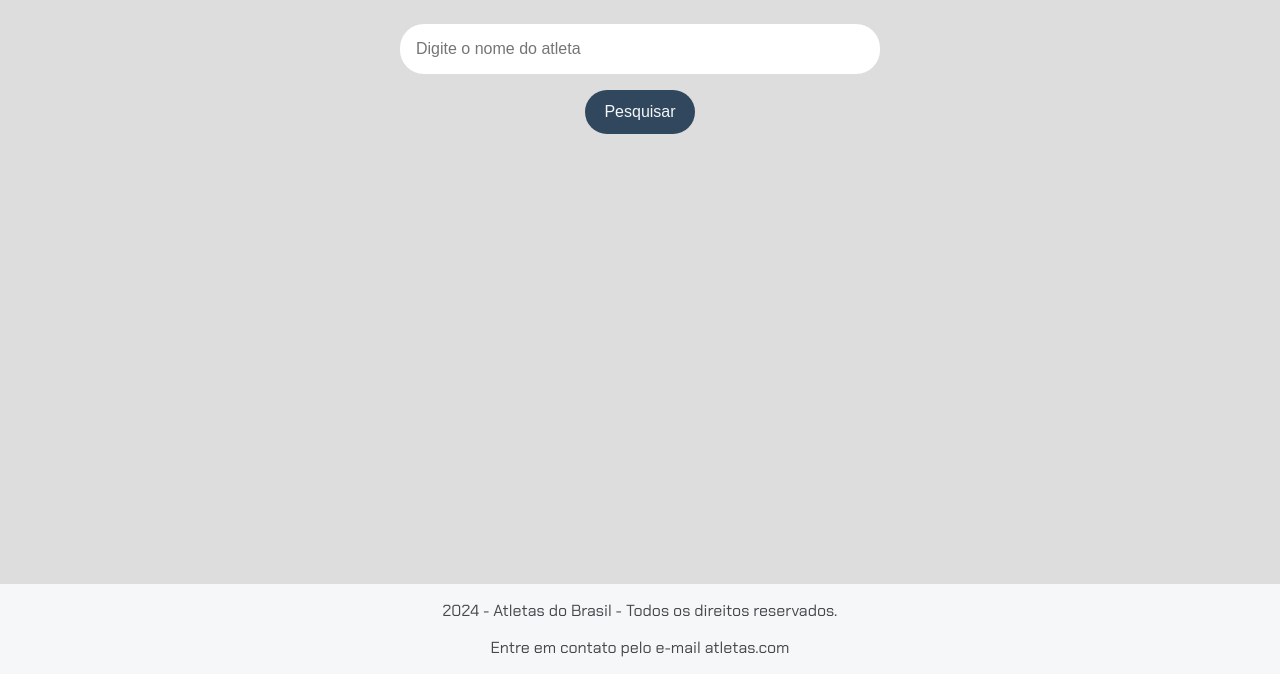
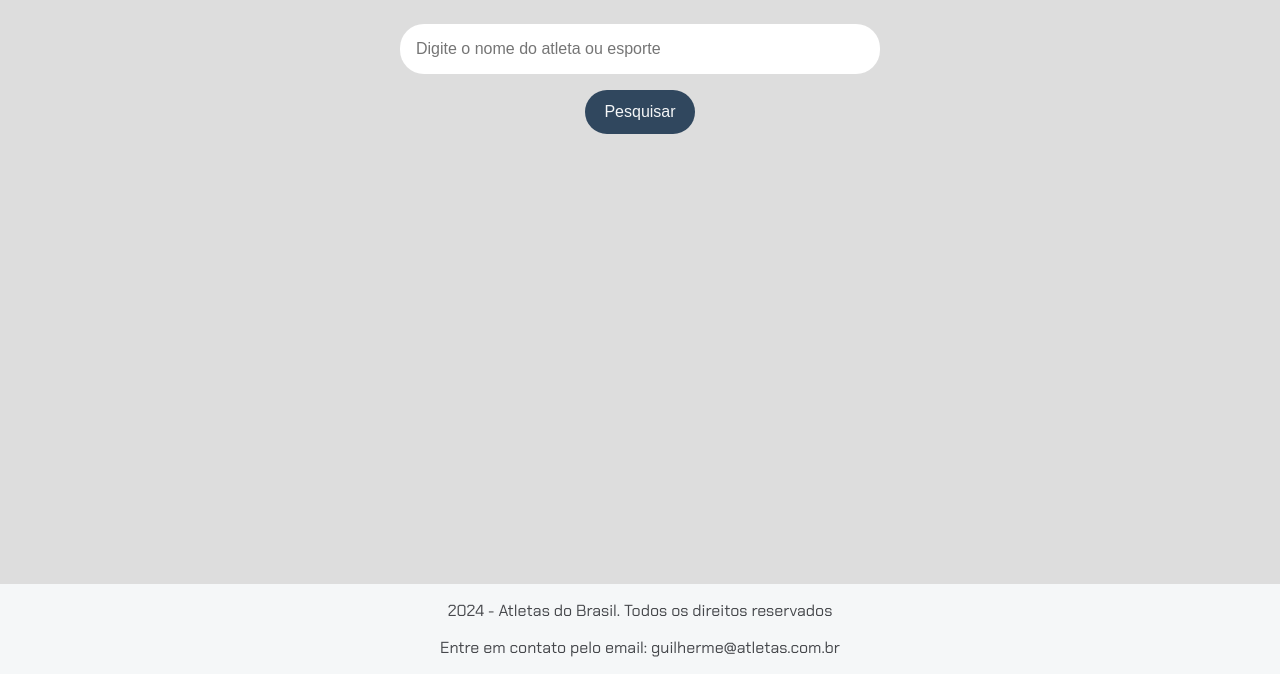
Before and after one commit to Thimelloa/Projetos, a plain HTML site: page index.html in a window 1280 px wide. Shown: the part 126-800 px from the top of the page. Drawn offline with Linux system fonts and the light colour scheme.

Commit message:
Update index.html

```diff
--- a/index.html
+++ b/index.html
@@ -1,5 +1,5 @@
 <!DOCTYPE html>
-<html lang="pt-BR">
+<html lang="pt-br">
 
 <head>
     <meta charset="UTF-8">
@@ -14,20 +14,18 @@
     </header>
     <main>
         <section>
-            <input type="text" placeholder="Digite o nome do atleta">
+            <input type="text" placeholder="Digite o nome do atleta ou esporte" id="campo-pesquisa">
             <button onclick="pesquisar()">Pesquisar</button>
         </section>
-        <section class="resultados-pesquisa"
-        id="resultados-pesquisa">
-
+        <section class="resultados-pesquisa" id="resultados-pesquisa">
         </section>
     </main>
     <footer>
-        <p>2024 - Atletas do Brasil - Todos os direitos reservados.</p>
-        <p>Entre em contato pelo e-mail atletas.com</p>
+        <p>2024 - Atletas do Brasil. Todos os direitos reservados</p>
+        <p>Entre em contato pelo email: guilherme@atletas.com.br</p>
     </footer>
     <script src="dados.js"></script>
     <script src="app.js"></script>
-    </body>
+</body>
 
 </html>
```
